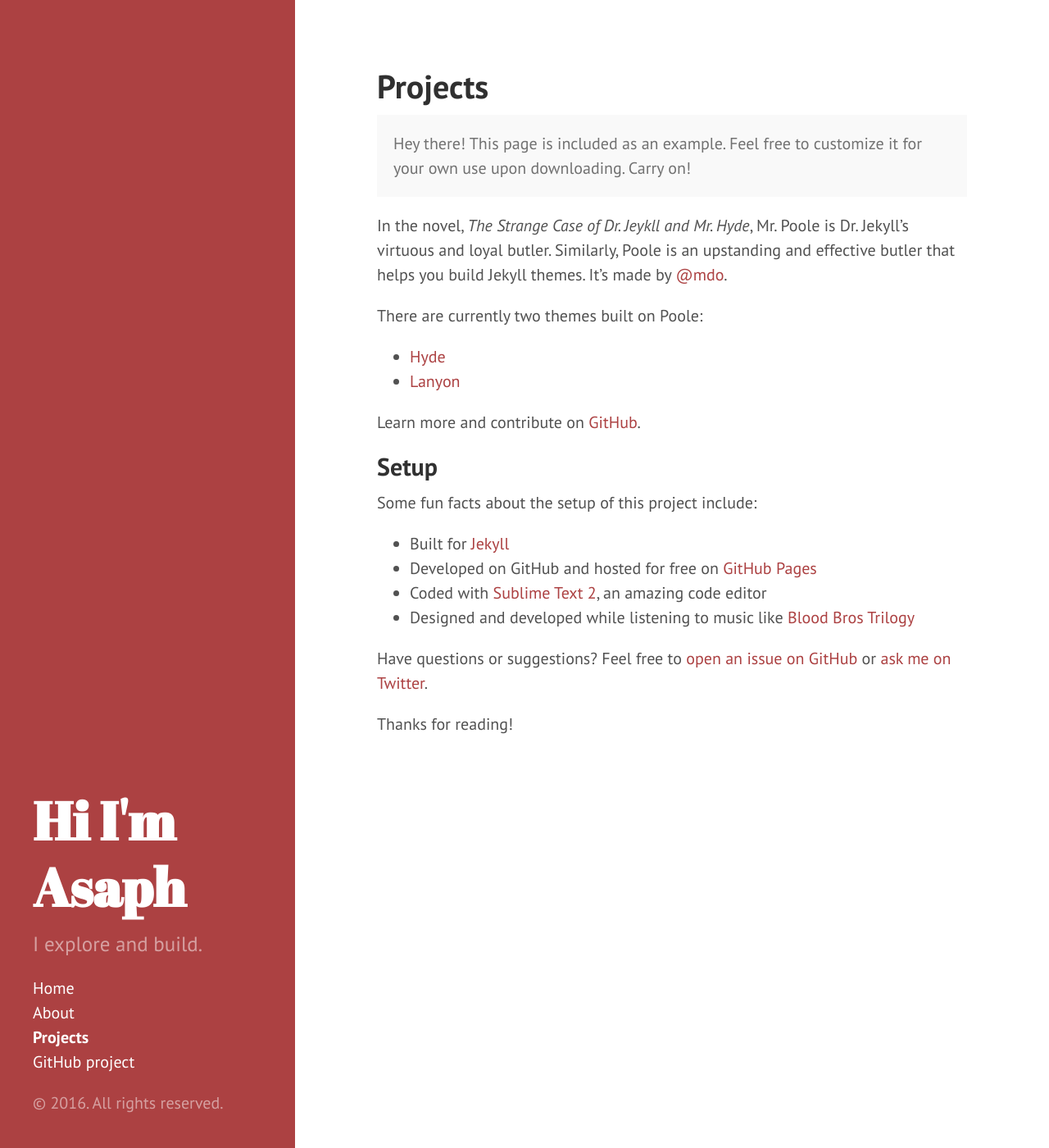
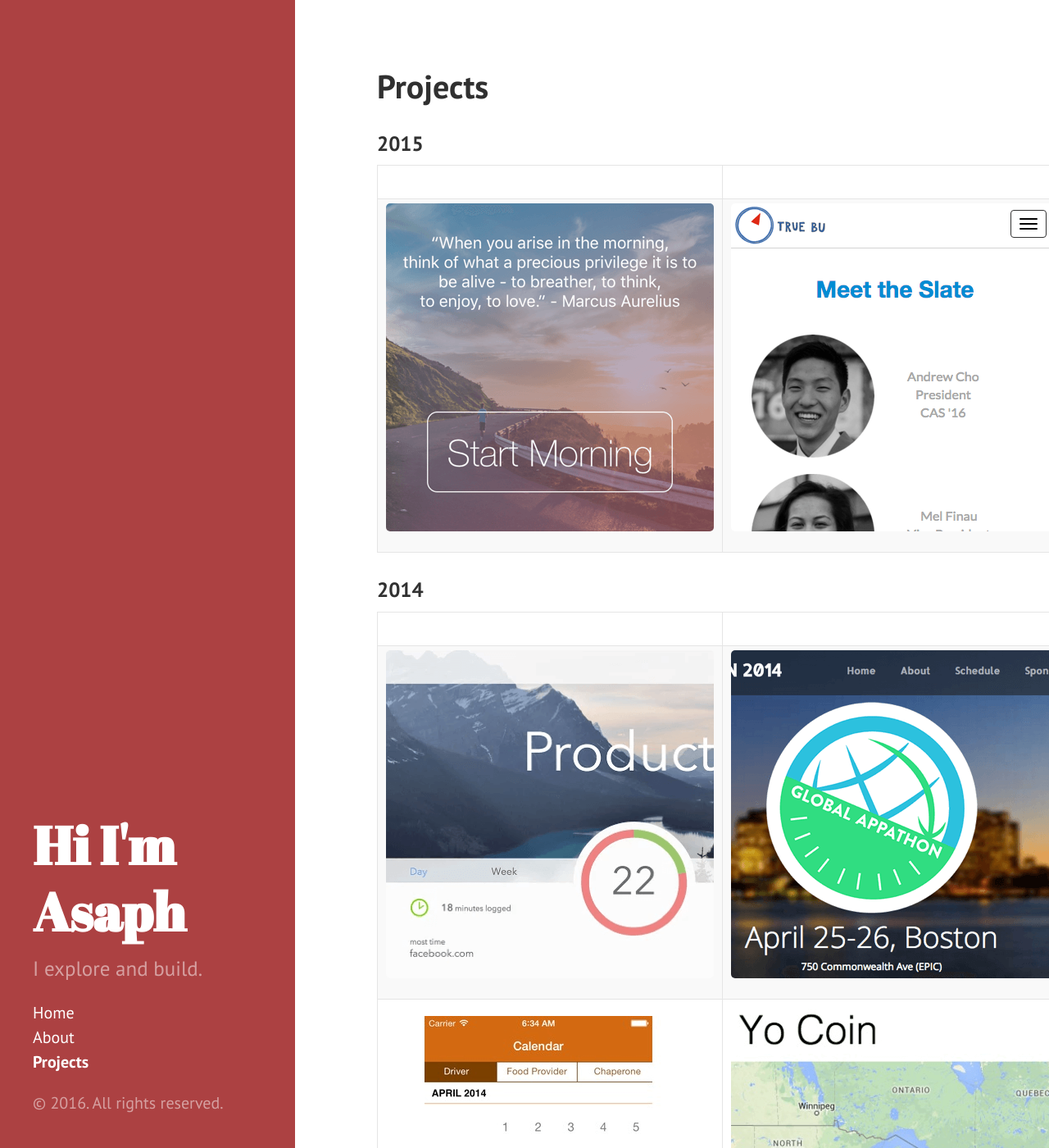
Before and after one commit to asaphy/asaphy.github.io, a Jekyll site: the page built from projects.md, in a window 1280 px wide and 1400 px high. Shown: the whole window at 82% size. Built offline with Jekyll 4.4.1, drawn with Linux system fonts in a browser that asks for light colours; Markdown is read by kramdown in place of the engine named in the settings.

Commit message:
added projects page

```diff
--- a/_includes/sidebar.html
+++ b/_includes/sidebar.html
@@ -25,8 +25,6 @@
           {% endif %}
         {% endif %}
       {% endfor %}
-
-      <li class="sidebar-nav-item"><a href="{{ site.github.repo }}">GitHub project</a></li>
     </ul>
 
     <p>&copy; {{ site.time | date: '%Y' }}. All rights reserved.</p>
--- a/projects.md
+++ b/projects.md
@@ -3,28 +3,16 @@ layout: page
 title: Projects
 ---
 
-<p class="message">
-  Hey there! This page is included as an example. Feel free to customize it for your own use upon downloading. Carry on!
-</p>
+###2015
 
-In the novel, *The Strange Case of Dr. Jeykll and Mr. Hyde*, Mr. Poole is Dr. Jekyll's virtuous and loyal butler. Similarly, Poole is an upstanding and effective butler that helps you build Jekyll themes. It's made by [@mdo](https://twitter.com/mdo).
+|               |               |
+|:-------------:|:-------------:|
+|[![Routines iOS App](/images/routines.png)](http://asaphyuan.com/routines/){:target="_blank"}|[![True BU Website](/images/truebu.png)](http://truebu2015.org/){:target="_blank"}|
 
-There are currently two themes built on Poole:
 
-* [Hyde](http://hyde.getpoole.com)
-* [Lanyon](http://lanyon.getpoole.com)
+###2014
 
-Learn more and contribute on [GitHub](https://github.com/poole).
-
-## Setup
-
-Some fun facts about the setup of this project include:
-
-* Built for [Jekyll](http://jekyllrb.com)
-* Developed on GitHub and hosted for free on [GitHub Pages](https://pages.github.com)
-* Coded with [Sublime Text 2](http://sublimetext.org), an amazing code editor
-* Designed and developed while listening to music like [Blood Bros Trilogy](https://soundcloud.com/maddecent/sets/blood-bros-series)
-
-Have questions or suggestions? Feel free to [open an issue on GitHub](https://github.com/poole/issues/new) or [ask me on Twitter](https://twitter.com/mdo).
-
-Thanks for reading!
+|               |               |
+|:-------------:|:-------------:|
+|[![Productify Google Chrome Extension](/images/productify.png)](https://chrome.google.com/webstore/detail/productify/gdglndlhpacaljfiaahpkbhblejmiopc){:target="_blank"}|[![Global Appathon Website](/images/appathon.png)](https://github.com/asaphy/appathon){:target="_blank"}|
+|[![Plymouth Taskforce for the Homeless iOS App](/images/ptf.png)](http://devpost.com/software/plymouth-taskforce-for-the-homeless-app){:target="_blank"}|[![Yo Coin Web App](/images/yocoin.png)](http://devpost.com/software/yo-coin){:target="_blank"}|
```
Also changed, not shown: README.md (deleted), bookshelf.md (added), images/appathon.png (added), images/productify.png (added), images/ptf.png (added), images/routines.png (added), images/truebu.png (added), images/yocoin.png (added).
